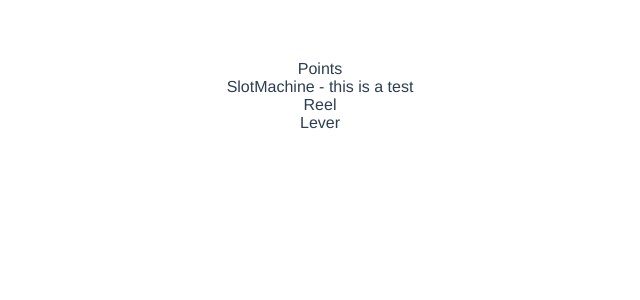
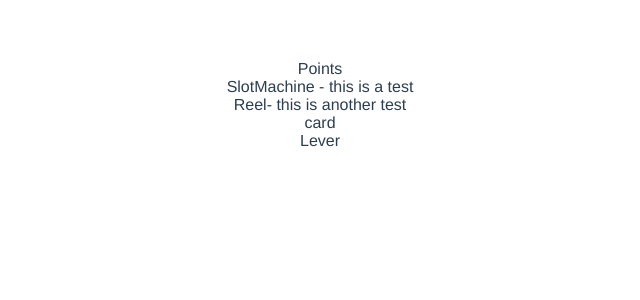
Before and after one commit to effcamp/alc-hackathon-game, a Vue app: page / in a window 1280 px wide. Shown: the top 300 px of the page, without its empty margins (320-960 px from the left). Built offline with nearby package versions, Linux system fonts and the light colour scheme.

Commit message:
TEst commit

```diff
--- /dev/null
+++ b/src/components/Card.vue
@@ -0,0 +1,12 @@
+<template>
+  <div>
+    card
+  </div>
+</template>
+
+<script>
+export default {};
+</script>
+
+<style>
+</style>
--- a/src/components/Reels.vue
+++ b/src/components/Reels.vue
@@ -1,11 +1,17 @@
 <template>
   <div>
-    Reel
+    Reel- this is another test
+    <Card />
   </div>
 </template>
 
 <script>
-export default {};
+import Card from "./Card.vue";
+export default {
+  components: {
+    Card
+  }
+};
 </script>
 
 <style>
--- a/src/components/SlotMachine.vue
+++ b/src/components/SlotMachine.vue
@@ -9,6 +9,7 @@
 <script>
 import Reels from "./Reels.vue";
 import Lever from "./Lever.vue";
+
 export default {
   components: {
     Reels,
```
